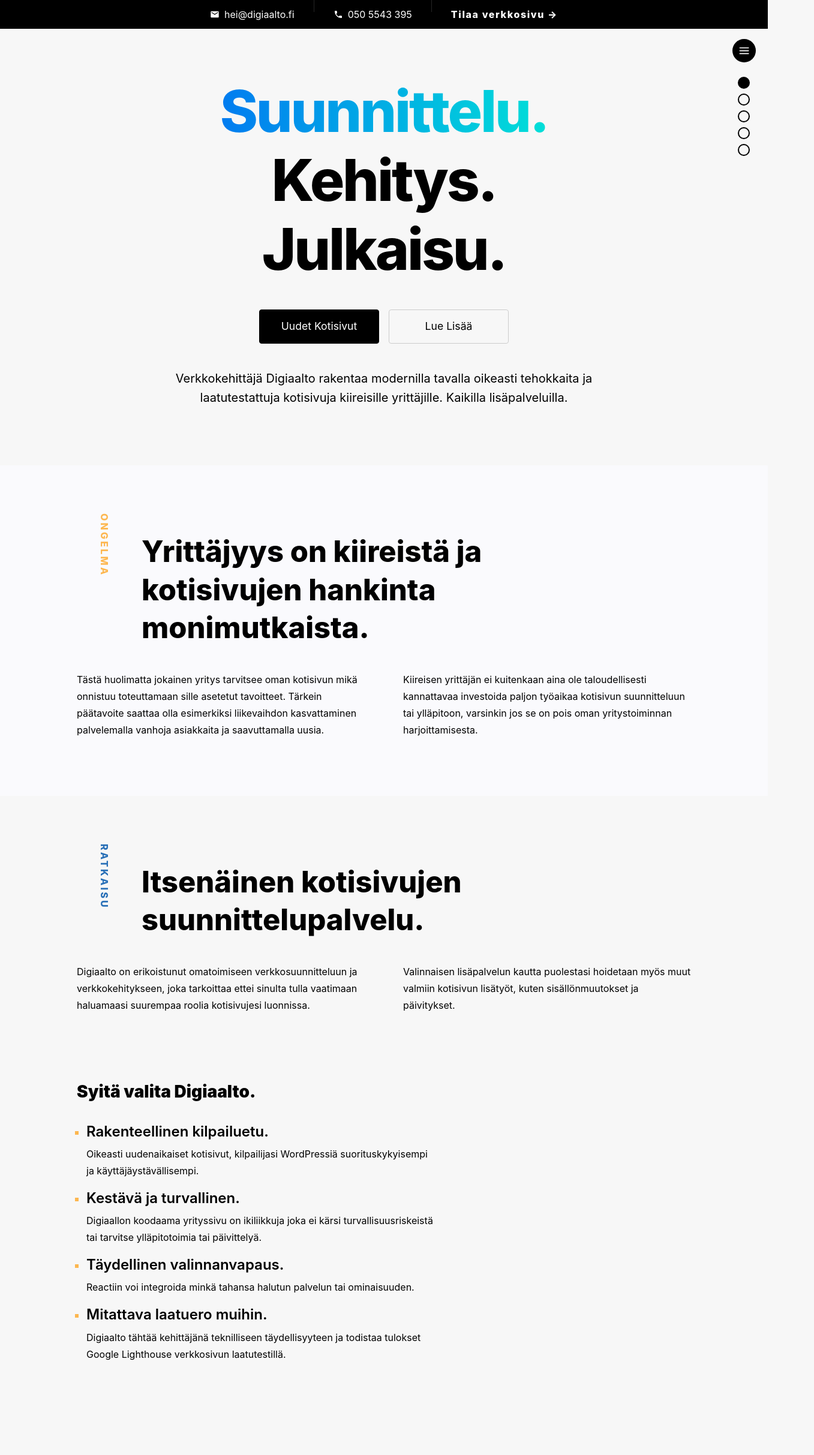
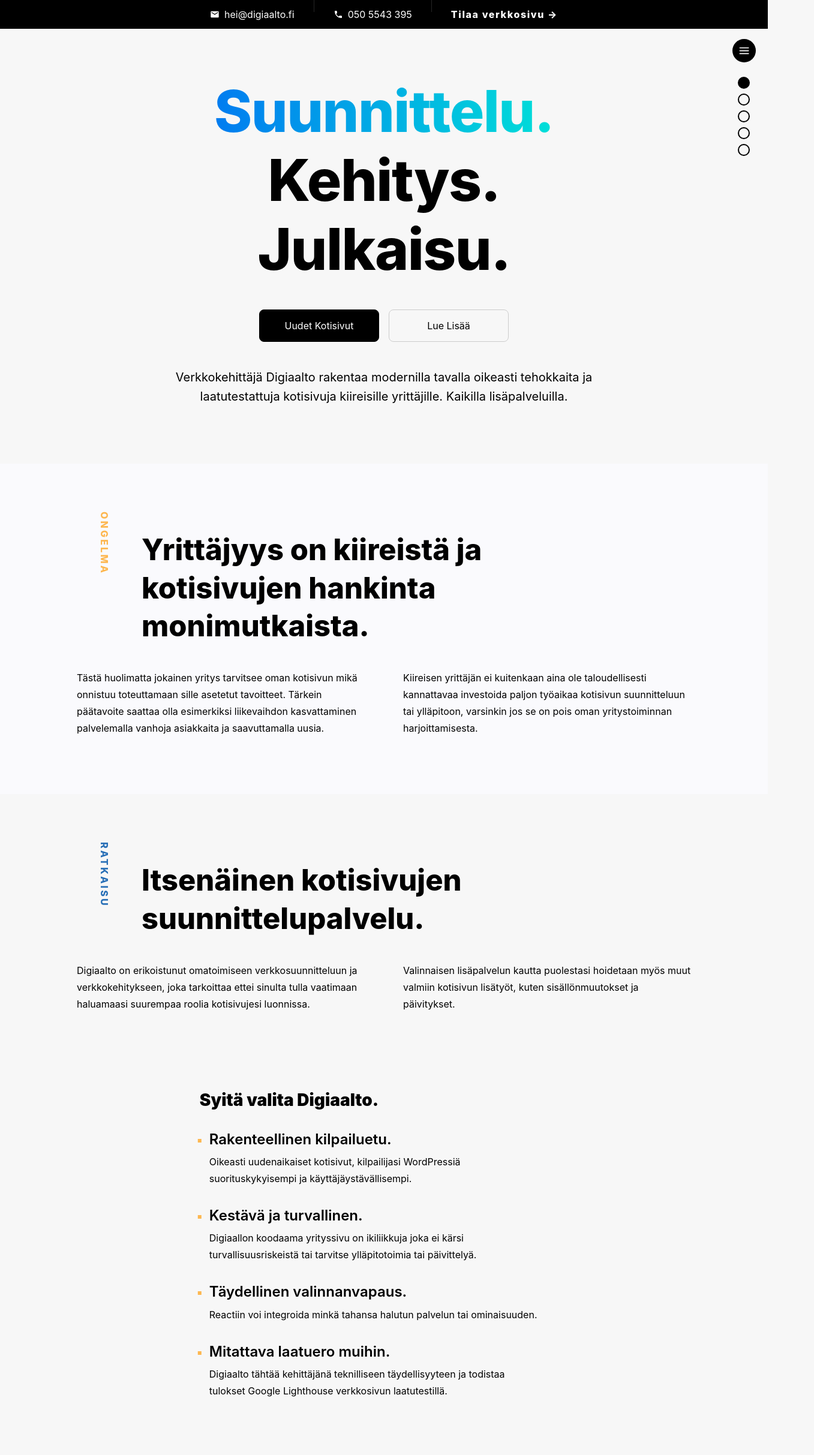
Before and after one commit to digiaalto/etusivu, a Next.js app: page / in a window 1280 px wide. Shown: the top 2426 px of the page at 60% size, 1357 px wide, since content can reach past the window. Built offline with nearby package versions, Linux system fonts and the light colour scheme; a small style sheet from the web is missing.

Commit message:
Design muutoksia, pieniä sisällönmuutoksia

```diff
--- a/components/Benefits.js
+++ b/components/Benefits.js
@@ -4,7 +4,7 @@ import { Fade } from "react-awesome-reveal"
 const Benefits = () => {
   return (
     <div className={styles.benefits}>
-      <Fade delay={100} damping={0.2} cascade triggerOnce>
+      <Fade delay={50} damping={0.2} cascade triggerOnce>
         <span className={styles.benefitHeader}>Syitä valita Digiaalto.</span>
         <ul className={styles.benefitsList}>
           <Benefit
--- a/components/LP_Problem.js
+++ b/components/LP_Problem.js
@@ -8,7 +8,7 @@ const LP_Problem = (props) => {
     <section className={styles.section} id="kotisivujen-hankinta" ref={refs}>
       <div className={styles.content}>
         <div className={styles.headerWrapper}>
-          <Fade fraction={1} direction="left">
+          <Fade delay={200} direction="left">
             <span className={styles.preheader}>Ongelma</span>
           </Fade>
           <h1 className={styles.header}>
--- a/components/LP_Solution.js
+++ b/components/LP_Solution.js
@@ -10,7 +10,7 @@ const LP_Solution = (props) => {
     <section className={styles.section} id="palvelut" ref={refs}>
       <div className={styles.content}>
         <div className={styles.headerWrapper}>
-          <Fade fraction={1} direction="left">
+          <Fade delay={200} direction="left">
             <span className={styles.preheader}>Ratkaisu</span>
           </Fade>
           <h1 className={styles.header}>
--- a/components/utility/Button.module.sass
+++ b/components/utility/Button.module.sass
@@ -7,12 +7,12 @@
   margin: 0.66rem 0
   padding: 0.75rem
   color: #fff
-  border-radius: 4px
   background-color: map-get($colors, textDark)
   border: 1px solid map-get($colors, textDark)
+  border-radius: 8px
   transition: all 0.2s ease
   min-width: 200px
-  font-size: 1.1rem
+  font-size: 1rem
   user-select: none
   text-align: center
 
--- a/components/utility/FunctionButton.module.sass
+++ b/components/utility/FunctionButton.module.sass
@@ -7,11 +7,10 @@
   display: inline-flex
   align-items: center
   justify-content: center
-  font-size: 1.5rem
-  font-weight: 600
+  font-size: 1rem
   transition: all 0.1s ease
-  border-radius: 4px
   border: 1px solid map-get($colors, textDark)
+  border-radius: 8px
   color: map-get($colors, textLight)
   background-color: map-get($colors, textDark)
   transition: all 0.2s ease
--- a/styles/Benefits.module.sass
+++ b/styles/Benefits.module.sass
@@ -16,6 +16,9 @@
 .benefitsList
 	list-style: square
 	padding: 1em
+	div
+		&:not(:first-of-type)
+			margin-top: 1.5rem
 .benefitSubheader
 	max-width: $sectionHeaderWidth
 	display: block
@@ -25,10 +28,17 @@
 	line-height: 1.3
 .benefitItem
 	&::marker
-		font-size: 1.2em
+		font-size: 1.2rem
 		color: map-get($colors, secondary)
 
 // Media queries.
 @include laptop
 	.benefits
-		margin-top: 6rem
+		margin-top: 7rem
+		transform: translateX(20%)
+	.benefitsList
+		div
+			&:not(:first-of-type)
+				margin-top: 2rem
+	.benefitItem
+		max-width: 550px
--- a/styles/FormApp.module.sass
+++ b/styles/FormApp.module.sass
@@ -74,7 +74,7 @@ $color: map-get($colors, textDark)
   background-color: #fff
   color: map-get($colors, textDark)
   border: 1px solid #ccc
-  font-size: 1.1rem
+  font-size: 1rem
   transition: all 0.1s ease
   border-radius: 4px
 
--- a/styles/LP_Hero.module.sass
+++ b/styles/LP_Hero.module.sass
@@ -48,12 +48,12 @@ $fadeSpeed: 2.1s
 // Headers.
 .salesPitch
 	display: block
-	font-size: 2.7rem
+	font-size: 3rem
 	font-weight: 800
 	line-height: 1.2em
 	margin: 0
 .highlightBackground, .highlightBackground2, .highlightBackground3, .salesPitch
-	letter-spacing: -0.2rem
+	letter-spacing: -0.1rem
 .subheader
 	font-size: $h5Size
 	line-height: 1.6em
@@ -141,9 +141,8 @@ $fadeSpeed: 2.1s
 		background-clip: text
 		-webkit-text-fill-color: transparent
 
-// MEDIA QUERIES
-
-@media (min-width: map-get($bp, tablet))
+// Media queries.
+@include tablet
 	.ctaButtons
 		display: inline-flex
 		flex-direction: row
@@ -151,11 +150,11 @@ $fadeSpeed: 2.1s
 	.content
 		max-width: $tabletWidth
 	.salesPitch
-		font-size: 4rem
+		font-size: 5rem
 	.subheader
 		font-weight: 400
 
-@media (min-width: map-get($bp, laptop))
+@include laptop
 	.section
 		padding: map-get($padding, laptop)
 	.content
@@ -164,7 +163,7 @@ $fadeSpeed: 2.1s
 	.salesPitch
 		font-size: 6rem
 
-@media (min-width: map-get($bp, desktop))
+@include desktop
 	.content
 		max-width: $desktopWidth
 	.salesPitch
```
